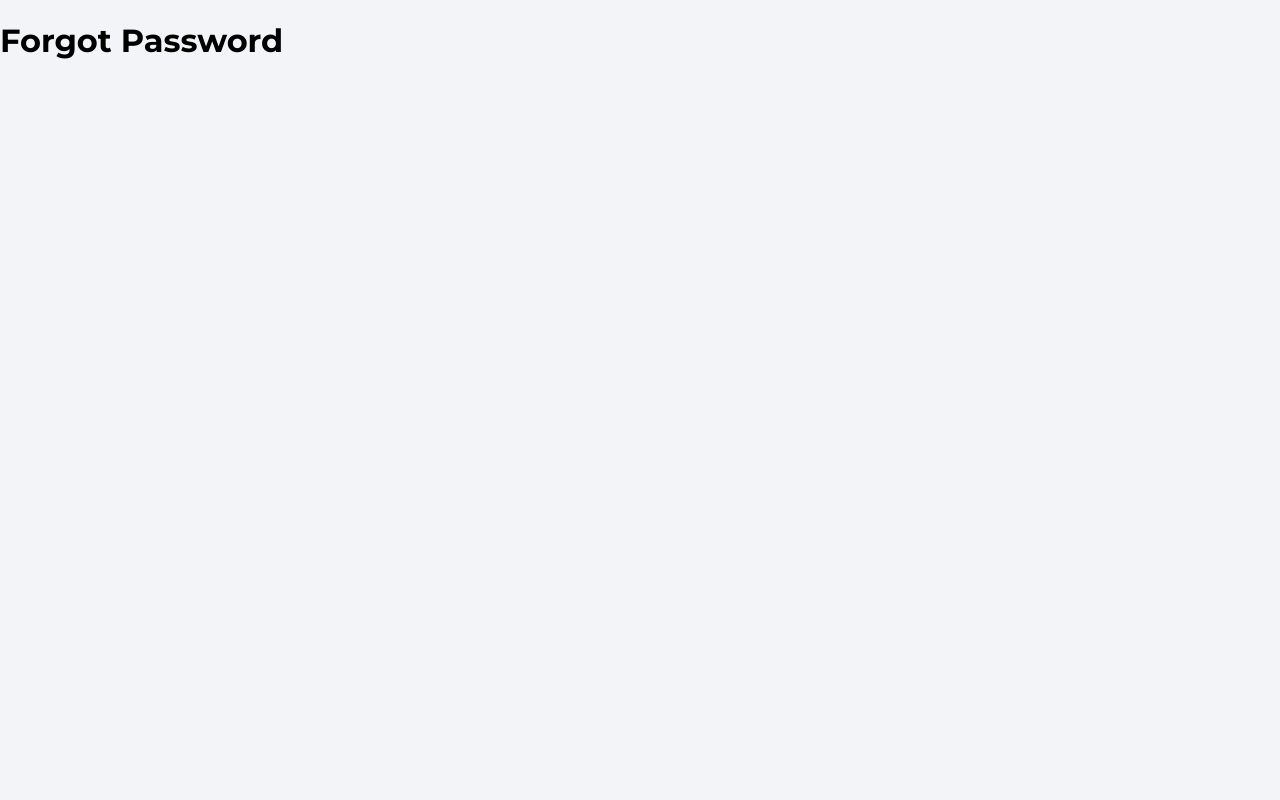
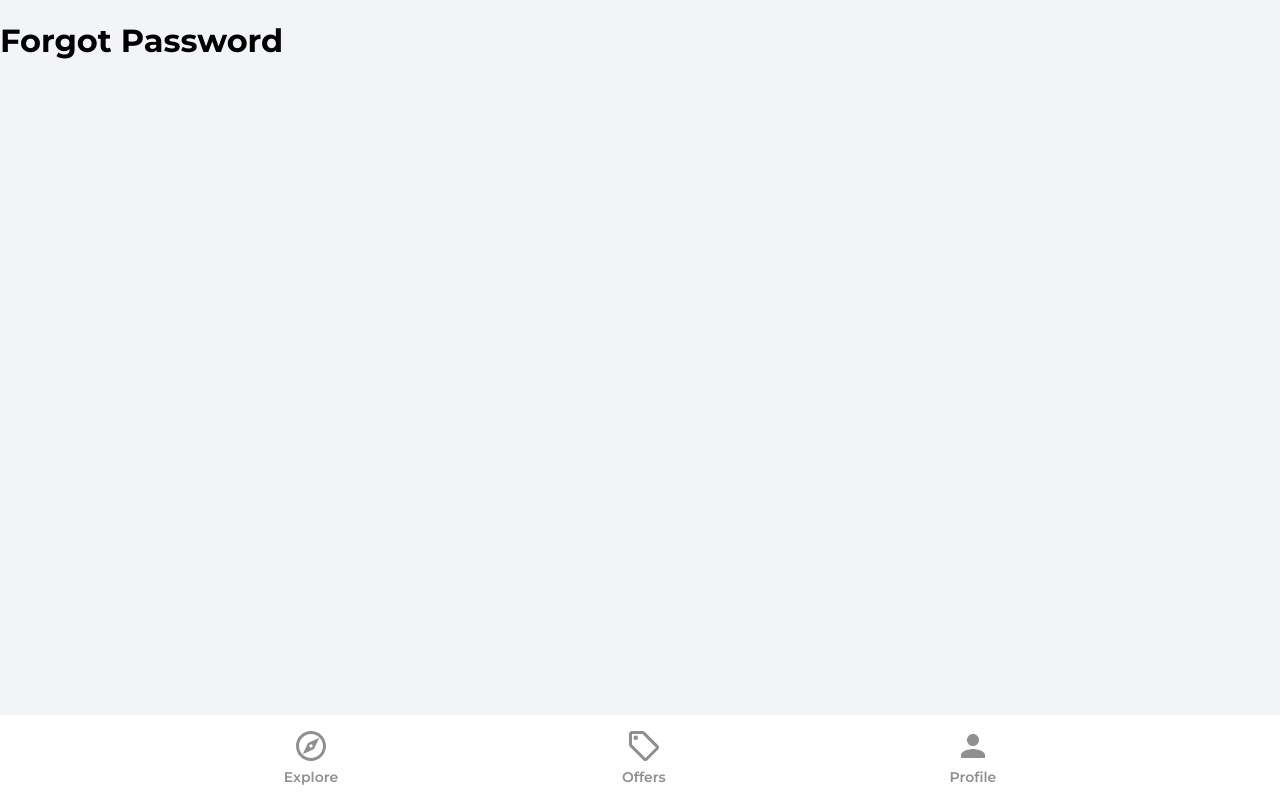
Before and after one commit to ozanisgor/house-marketplace-app-react, a React (Create React App) app: page /forgot-password in a window 1280 px wide. Built offline with nearby package versions, Linux system fonts and the light colour scheme.

Commit message:
add: Navbar component

```diff
--- a/src/App.js
+++ b/src/App.js
@@ -1,4 +1,7 @@
 import { BrowserRouter as Router, Routes, Route } from 'react-router-dom'
+
+import Navbar from './components/Navbar'
+
 import Explore from './pages/Explore'
 import ForgotPassword from './pages/ForgotPassword'
 import Offers from './pages/Offers'
@@ -36,8 +39,8 @@
             element={<ForgotPassword />}
           />
         </Routes>
+        <Navbar />
       </Router>
-      {/*Navbar*/}
     </>
   )
 }
--- /dev/null
+++ b/src/components/Navbar.jsx
@@ -0,0 +1,82 @@
+import { useNavigate, useLocation } from 'react-router-dom'
+import { ReactComponent as OfferIcon } from '../assets/svg/localOfferIcon.svg'
+import { ReactComponent as ExploreIcon } from '../assets/svg/exploreIcon.svg'
+import { ReactComponent as PersonOutlineIcon } from '../assets/svg/personIcon.svg'
+
+function Navbar() {
+  const navigate = useNavigate()
+  const location = useLocation()
+
+  const pathMatchRoute = route => {
+    if (route === location.pathname) {
+      return true
+    }
+  }
+
+  return (
+    <footer className="navbar">
+      <nav className="navbarNav">
+        <ul className="navbarListItems">
+          <li
+            className="navbarListItem"
+            onClick={() => navigate('/')}
+          >
+            <ExploreIcon
+              fill={pathMatchRoute('/') ? '#2c2c2c' : '#8f8f8f'}
+              width={'36px'}
+              height={'36px'}
+            />
+            <p
+              className={
+                pathMatchRoute('/')
+                  ? 'navbarListItemNameActive'
+                  : 'navbarListItemName'
+              }
+            >
+              Explore
+            </p>
+          </li>
+          <li
+            className="navbarListItem"
+            onClick={() => navigate('/offers')}
+          >
+            <OfferIcon
+              fill={pathMatchRoute('/offers') ? '#2c2c2c' : '#8f8f8f'}
+              width={'36px'}
+              height={'36px'}
+            />
+            <p
+              className={
+                pathMatchRoute('/offers')
+                  ? 'navbarListItemNameActive'
+                  : 'navbarListItemName'
+              }
+            >
+              Offers
+            </p>
+          </li>
+          <li
+            className="navbarListItem"
+            onClick={() => navigate('/profile')}
+          >
+            <PersonOutlineIcon
+              fill={pathMatchRoute('/profile') ? '#2c2c2c' : '#8f8f8f'}
+              width={'36px'}
+              height={'36px'}
+            />
+            <p
+              className={
+                pathMatchRoute('/profile')
+                  ? 'navbarListItemNameActive'
+                  : 'navbarListItemName'
+              }
+            >
+              Profile
+            </p>
+          </li>
+        </ul>
+      </nav>
+    </footer>
+  )
+}
+export default Navbar
```
